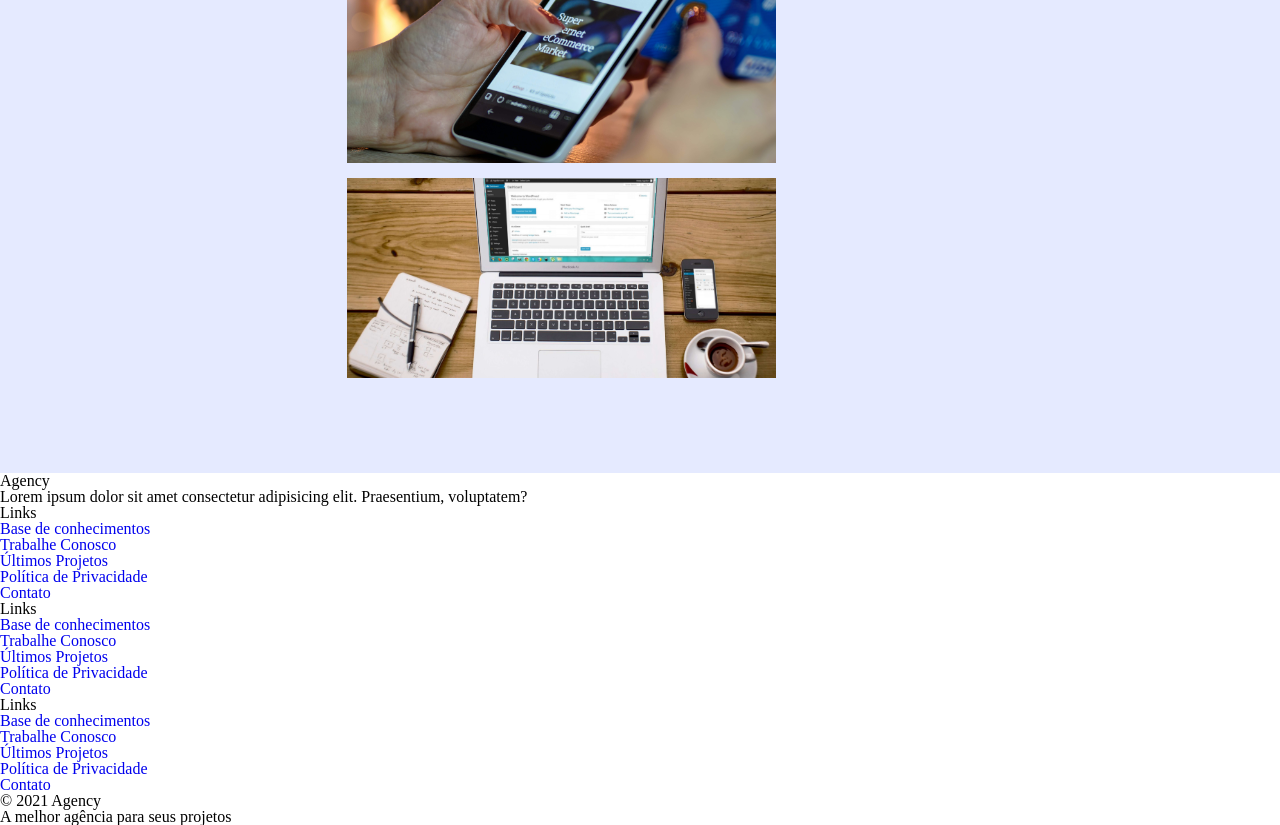
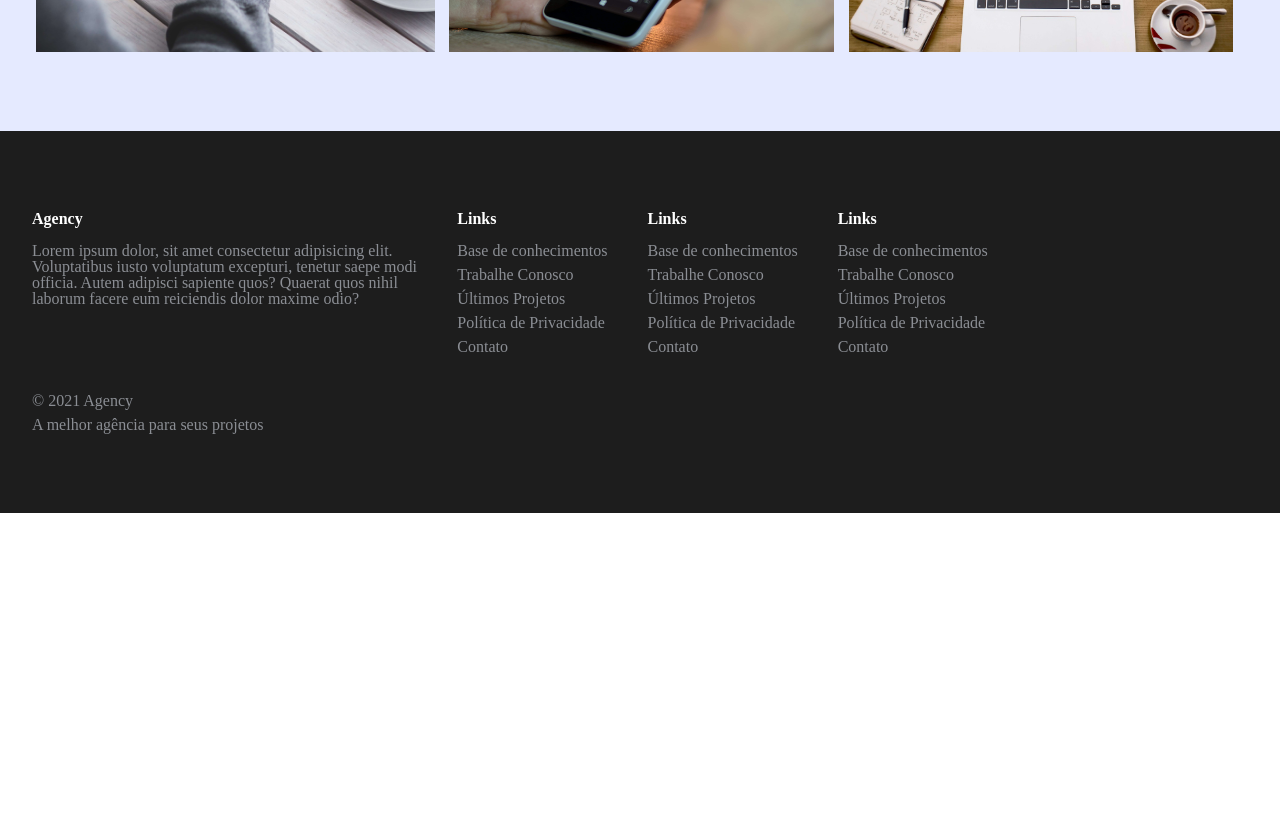
Before and after one commit to jvgouvea/scss-projeto, a plain HTML site: page index.html in a window 1280 px wide. Shown: the part 2480-3305 px from the top of the page. After the commit the page ends 2993 px from the top, so only its background shows below. Drawn offline with Linux system fonts and the light colour scheme.

Commit message:
feat footer

```diff
--- a/index.html
+++ b/index.html
@@ -136,7 +136,7 @@
     <div class="footer-container">
       <div class="footer-container-desc">
         <h3 class="footer-title">Agency</h3>
-        <p>Lorem ipsum dolor sit amet consectetur adipisicing elit. Praesentium, voluptatem?</p>
+        <p>Lorem ipsum dolor, sit amet consectetur adipisicing elit. Voluptatibus iusto voluptatum excepturi, tenetur saepe modi officia. Autem adipisci sapiente quos? Quaerat quos nihil laborum facere eum reiciendis dolor maxime odio?</p>
       </div>
       <div class="footer-links-container">
         <div class="footer-links-container-list">
--- a/sass/_utilities.scss
+++ b/sass/_utilities.scss
@@ -2,6 +2,19 @@
   transition: 0.3s;
   &:hover {
     color: $primary-color;
+  }
+}
+
+// Responsive
+@mixin tablet {
+  @media (max-width: 800px) {
+    @content;
+  }
+}
+
+@mixin mobile {
+  @media (max-width: 425px) {
+    @content;
   }
 }
 
--- a/sass/style.scss
+++ b/sass/style.scss
@@ -10,7 +10,7 @@
 #main-banner {
   background: linear-gradient(rgba(0, 0, 0, 0.6), rgba(0, 0, 0, 0.6)),
     url("../img/office.jpg");
-  height: 85vh;
+  height: 100vh;
   background-size: cover;
   background-position: center;
 
@@ -123,15 +123,19 @@
 
 .jobs-container {
   background-color: $secondary-bg;
-  padding: 3rem;
+  padding: 2rem;
   h2 {
     @extend %section-title;
   }
 
   &-list {
-    display: flex;
-    justify-content: center;
+    display: grid;
+    grid-template-columns: 1fr 2fr;
+    gap: 1.5%;
     padding: 2rem 0;
+    @include tablet {
+      grid-template-columns: 1fr;
+    }
 
     .job-card-cover {
       width: 100%;
@@ -166,14 +170,20 @@
     transition: 0.5s;
     @extend %center-bg;
     @extend %card-hover;
+    @include tablet {
+      margin: 0;
+      height: 200px;
+    }
   }
 
   .other-jobs-container {
-    display: flex;
-    flex-wrap: wrap;
+    display: grid;
+    grid-template-columns: 1fr 1fr;
+    @include tablet {
+      grid-template-columns: 1fr;
+    }
 
     .job-card {
-      width: 48.5%;
       height: 200px;
       position: relative;
       cursor: pointer;
@@ -181,6 +191,9 @@
       margin-right: 15px;
       @extend %center-bg;
       @extend %card-hover;
+      @include tablet {
+        width: 100%;
+      }
     }
 
     #job2 {
@@ -197,3 +210,51 @@
     }
   }
 }
+
+footer {
+  background-color: $footer-bg;
+  color: $text-color;
+  padding: 5rem 2rem;
+
+  .footer-container {
+    display: grid;
+    grid-template-columns: 1fr 2fr;
+    gap: 30px;
+    @include tablet {
+      grid-template-columns: 1fr;
+    }
+
+    &-desc {
+      max-width: 68ch;
+    }
+
+    .footer-title {
+      color: $light-color;
+      font-weight: bold;
+      margin-bottom: 1rem;
+    }
+
+    .footer-links-container {
+      display: flex;
+      flex-wrap: wrap;
+      gap: 40px;
+
+      &-list {
+        li {
+          margin-bottom: 0.5rem;
+        }
+        a {
+          color: $text-color;
+          transition: 0.5s;
+
+          &:hover {
+            color: $light-color;
+          }
+        }
+      }
+    }
+    .footer-copy-right-container p:first-child {
+      margin-bottom: 0.5rem;
+    }
+  }
+}
```
Also changed, not shown: css/style.css, 1 other file.
